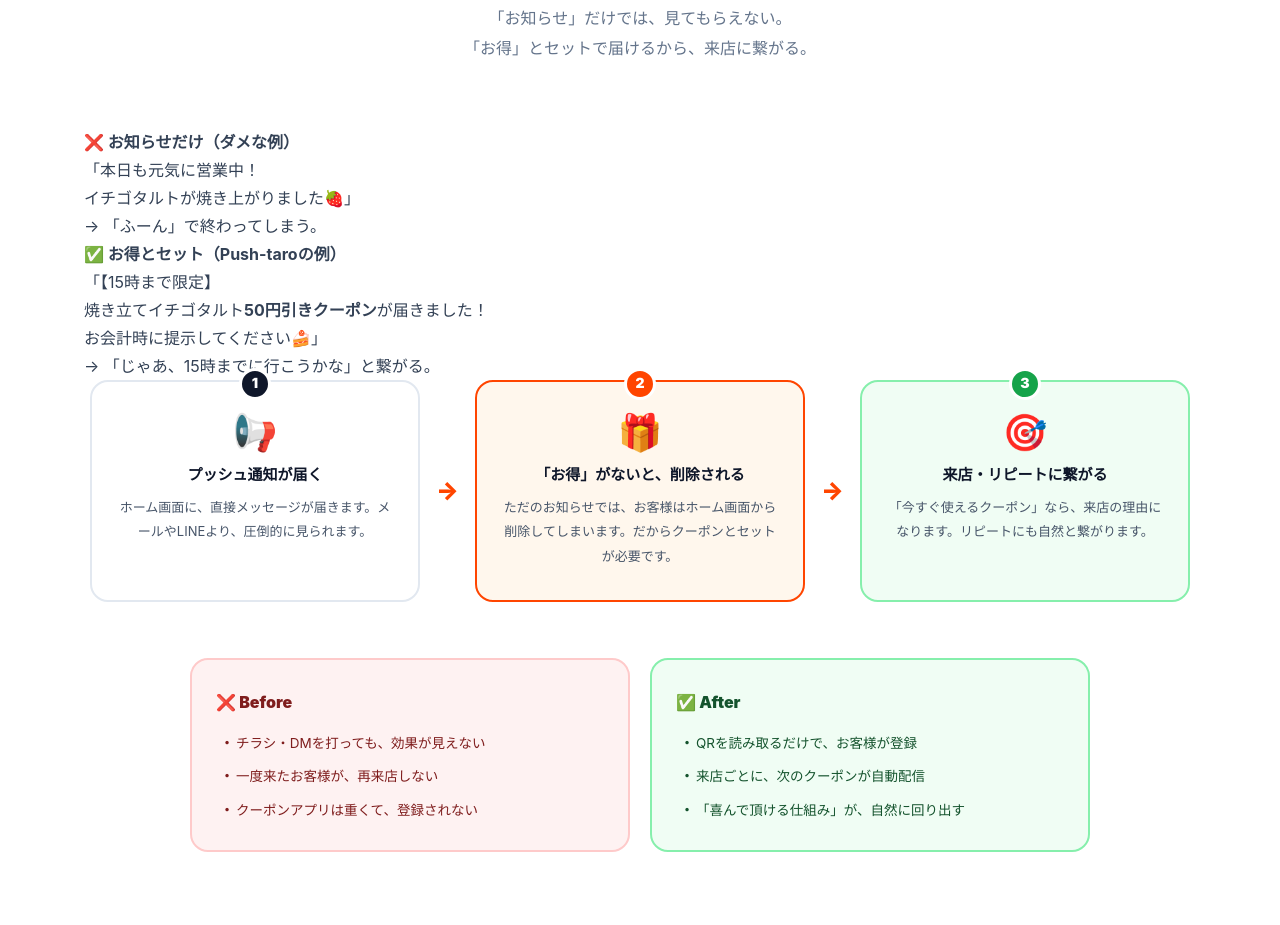
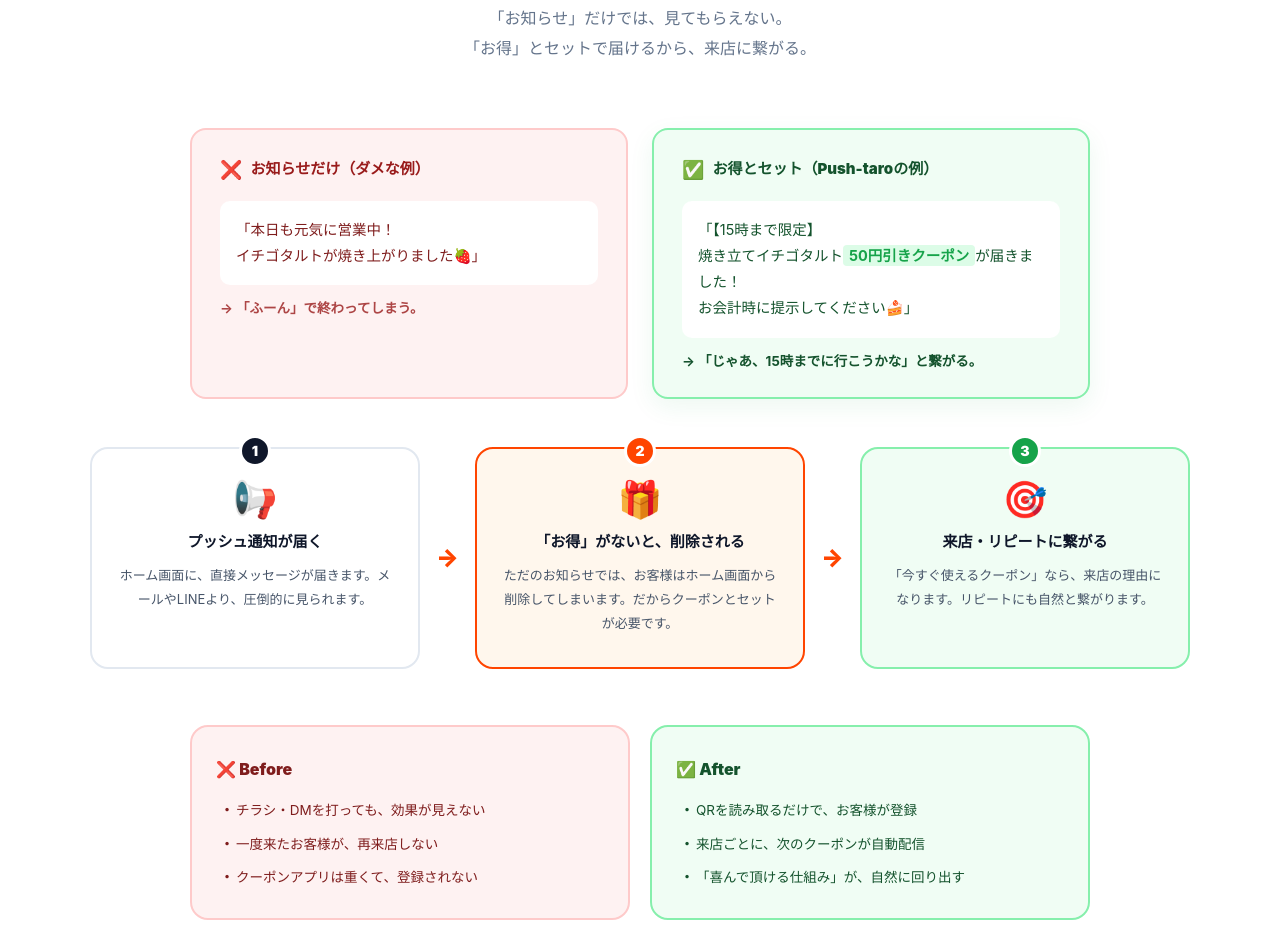
Before and after one commit to thellcishii-lang/push-taro, a Next.js app: page / in a window 1280 px wide. Shown: the part 3140-4065 px from the top of the page. Built offline with nearby package versions, Linux system fonts and the light colour scheme; no server answers.

Commit message:
Add coupon example styles to lp.css

```diff
--- a/app/lp.css
+++ b/app/lp.css
@@ -2057,3 +2057,69 @@ img { max-width: 100%; display: block; }
     display: none;
   }
 }
+
+/* ============================================================
+   WHY COUPON 具体例
+============================================================ */
+.coupon-example-grid {
+  display: grid;
+  grid-template-columns: 1fr 1fr;
+  gap: 24px;
+  max-width: 900px;
+  margin: 0 auto 48px; /* 下のフローとの余白 */
+}
+.coupon-example {
+  padding: 24px 28px;
+  border-radius: 16px;
+  border: 2px solid;
+}
+.coupon-example.is-bad {
+  background: #fef2f2;
+  border-color: #fecaca;
+}
+.coupon-example.is-good {
+  background: #f0fdf4;
+  border-color: #86efac;
+  box-shadow: 0 8px 24px rgba(22,163,74,0.08);
+}
+.coupon-example-title {
+  display: flex;
+  align-items: center;
+  gap: 8px;
+  font-size: 15px;
+  font-weight: 900;
+  margin-bottom: 16px;
+}
+.coupon-example.is-bad .coupon-example-title { color: #991b1b; }
+.coupon-example.is-good .coupon-example-title { color: #14532d; }
+.coupon-example-title .icon { font-size: 18px; }
+.coupon-example-text {
+  font-size: 14.5px;
+  line-height: 1.8;
+  margin-bottom: 12px;
+  padding: 16px;
+  background: #fff;
+  border-radius: 10px;
+}
+.coupon-example.is-bad .coupon-example-text { color: #7f1d1d; }
+.coupon-example.is-good .coupon-example-text { color: #14532d; }
+.coupon-example.is-good .coupon-example-text strong {
+  color: #16a34a;
+  background: #dcfce7;
+  padding: 2px 6px;
+  border-radius: 4px;
+}
+.coupon-example-result {
+  font-size: 13.5px;
+  font-weight: 700;
+  margin: 0;
+}
+.coupon-example.is-bad .coupon-example-result { color: #991b1b; opacity: 0.8; }
+.coupon-example.is-good .coupon-example-result { color: #14532d; }
+
+@media (max-width: 768px) {
+  .coupon-example-grid {
+    grid-template-columns: 1fr;
+    gap: 16px;
+  }
+}
```
